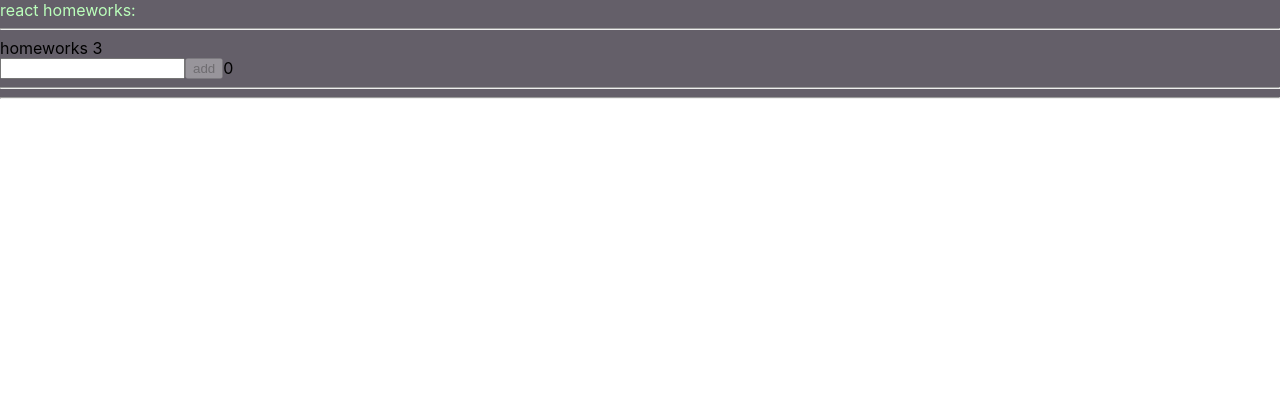
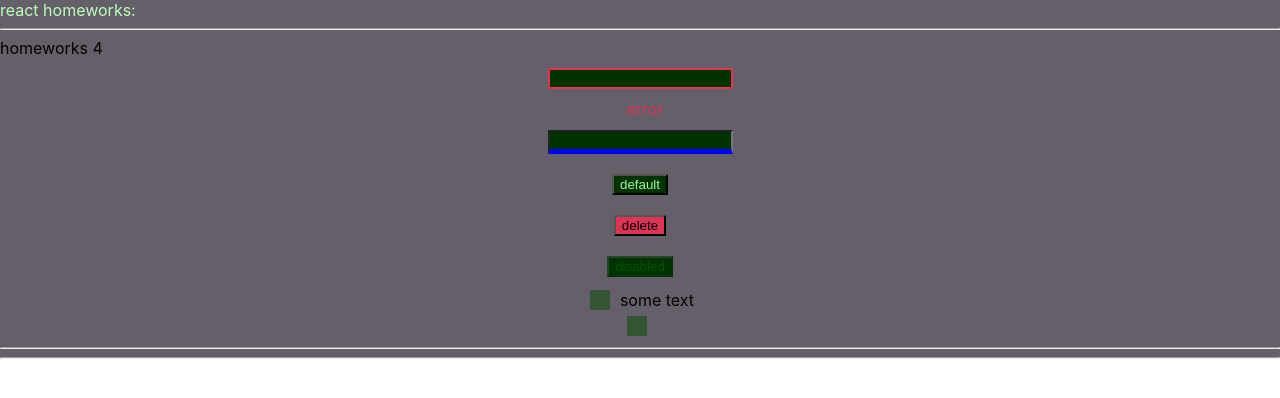
Before and after one commit to Igor-JCI/s-projects, a React (Create React App) app: page / in a window 1280 px wide. Shown: the top 398 px of the page. Built offline with nearby package versions, Linux system fonts and the light colour scheme.

Commit message:
04-Input,Button,Checkbox - Forms

```diff
--- a/src/p1-main/m1-ui/u1-app/App.tsx
+++ b/src/p1-main/m1-ui/u1-app/App.tsx
@@ -3,6 +3,7 @@
 import HW1 from '../../../p2-homeworks/h1/HW1'
 import HW2 from "../../../p2-homeworks/h2/HW2";
 import HW3 from "../../../p2-homeworks/h3/HW3";
+import HW4 from "../../../p2-homeworks/h4/HW4";
 
 function App() {
     return (
@@ -10,8 +11,8 @@
             <div className={s.text}>react homeworks:</div>
            {/* <HW1/>
             <HW2/>*/}
-            <HW3/>
-            {/*<HW4/>*/}
+            {/*<HW3/>*/}
+            <HW4/>
             {/*<HW5/>*/}
 
         </div>
--- a/src/p2-homeworks/h4/common/c1-SuperInputText/SuperInputText.module.css
+++ b/src/p2-homeworks/h4/common/c1-SuperInputText/SuperInputText.module.css
@@ -1,12 +1,26 @@
+.input:focus {
+    outline: none;
+    border: #99ff99 solid 2px;
+}
+
 .superInput {
+    margin: 10px;
 
+    background: #003300;
+    color: #99ff99;
 }
 
 .errorInput {
-    border: 3px solid lime;
-    background: red;
+    margin: 10px;
+
+    background: #003300;
+    color: #99ff99;
+
+    border: 2px solid #dd3355;
 }
 
 .error {
-    color: red;
+    color: #dd3355;
+    height: 21px;
+    margin-left: 10px;
 }
--- a/src/p2-homeworks/h4/common/c1-SuperInputText/SuperInputText.tsx
+++ b/src/p2-homeworks/h4/common/c1-SuperInputText/SuperInputText.tsx
@@ -39,7 +39,7 @@
     }
 
     const finalSpanClassName = `${s.error} ${spanClassName ? spanClassName : ''}`
-    const finalInputClassName = `${s.errorInput} ${className}` // need to fix with (?:) and s.superInput
+    const finalInputClassName = `${s.input} ${error ? s.errorInput : s.superInput} ${className}`
 
     return (
         <>
--- a/src/p2-homeworks/h4/common/c2-SuperButton/SuperButton.module.css
+++ b/src/p2-homeworks/h4/common/c2-SuperButton/SuperButton.module.css
@@ -1,7 +1,84 @@
+@keyframes blink {
+    0% {
+        left: -130%;
+    }
+    100% {
+        left: 130%;
+    }
+}
+
 .default {
-
+    background: #003300;
+    color: #99ff99;
+    outline: none;
 }
 
 .red {
-    background: red;
+    background: #dd3355;
 }
+
+.button {
+    position: relative;
+    margin: 10px;
+    overflow: hidden;
+    cursor: pointer;
+}
+
+.button::after {
+    display: block;
+    content: "";
+    position: absolute;
+
+    left: -130%;
+    top: 0;
+    height: 100%;
+    width: 20%;
+
+    transform: skew(45deg);
+
+    background-color: #ffffff;
+    opacity: 0.7;
+
+    z-index: 14;
+}
+
+.button:hover::after {
+    animation: blink 0.35s ease;
+}
+
+.button:hover::before {
+    display: block;
+    content: "";
+    position: absolute;
+
+    left: -100vw;
+    top: 0;
+    height: 100vh;
+    width: 300vw;
+
+    background-color: #ffffff;
+    opacity: 0.2;
+
+    z-index: 7;
+}
+
+.button:focus {
+    outline: #99ff99 solid 1px;
+}
+
+.button:active {
+    background: #99ff99;
+}
+
+.button:disabled {
+    color: #005500;
+    cursor: auto;
+}
+
+.button:disabled::after {
+    z-index: -1;
+}
+
+.button:disabled::before {
+    z-index: -1;
+}
--- a/src/p2-homeworks/h4/common/c2-SuperButton/SuperButton.tsx
+++ b/src/p2-homeworks/h4/common/c2-SuperButton/SuperButton.tsx
@@ -14,7 +14,7 @@
         ...restProps// все остальные пропсы попадут в объект restProps, там же будет children
     }
 ) => {
-    const finalClassName = `${red ? s.red : s.default} ${className}`
+    const finalClassName = `${s.button} ${red ? s.red : s.default} ${className}`
 
     return (
         <button
--- a/src/p2-homeworks/h4/common/c3-SuperCheckbox/SuperCheckbox.module.css
+++ b/src/p2-homeworks/h4/common/c3-SuperCheckbox/SuperCheckbox.module.css
@@ -1,5 +1,29 @@
+.label {
+    display: flex;
+    align-items: center;
+
+    cursor: pointer;
+}
+
 .checkbox {
+    appearance: none;
 
+    width: 20px;
+    height: 20px;
+
+    margin-right: 10px;
+
+    background: #335533;
+}
+
+.checkbox:checked {
+    appearance: none;
+
+    background-image: url("checked.png");
+}
+
+.checkbox:focus {
+    outline: #99ff99 solid 1px;
 }
 
 .spanClassName {
--- a/src/p2-homeworks/h4/common/c3-SuperCheckbox/SuperCheckbox.tsx
+++ b/src/p2-homeworks/h4/common/c3-SuperCheckbox/SuperCheckbox.tsx
@@ -20,13 +20,15 @@
     }
 ) => {
     const onChangeCallback = (e: ChangeEvent<HTMLInputElement>) => {
-        // сделайте так чтоб работал onChange и onChangeChecked
+        onChange && onChange(e)
+
+        onChangeChecked && onChangeChecked(e.currentTarget.checked)
     }
 
     const finalInputClassName = `${s.checkbox} ${className ? className : ''}`
 
     return (
-        <label>
+        <label className={s.label}>
             <input
                 type={'checkbox'}
                 onChange={onChangeCallback}
```
